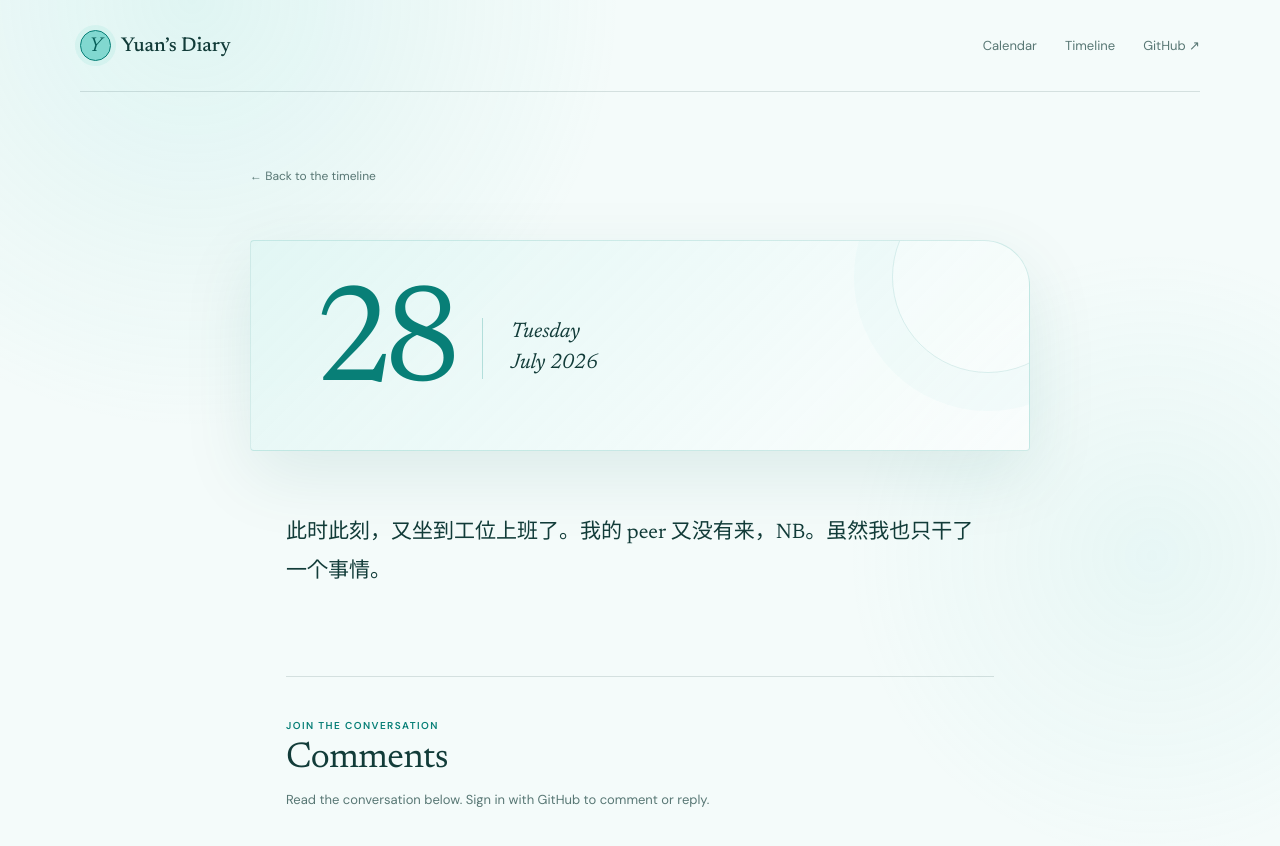
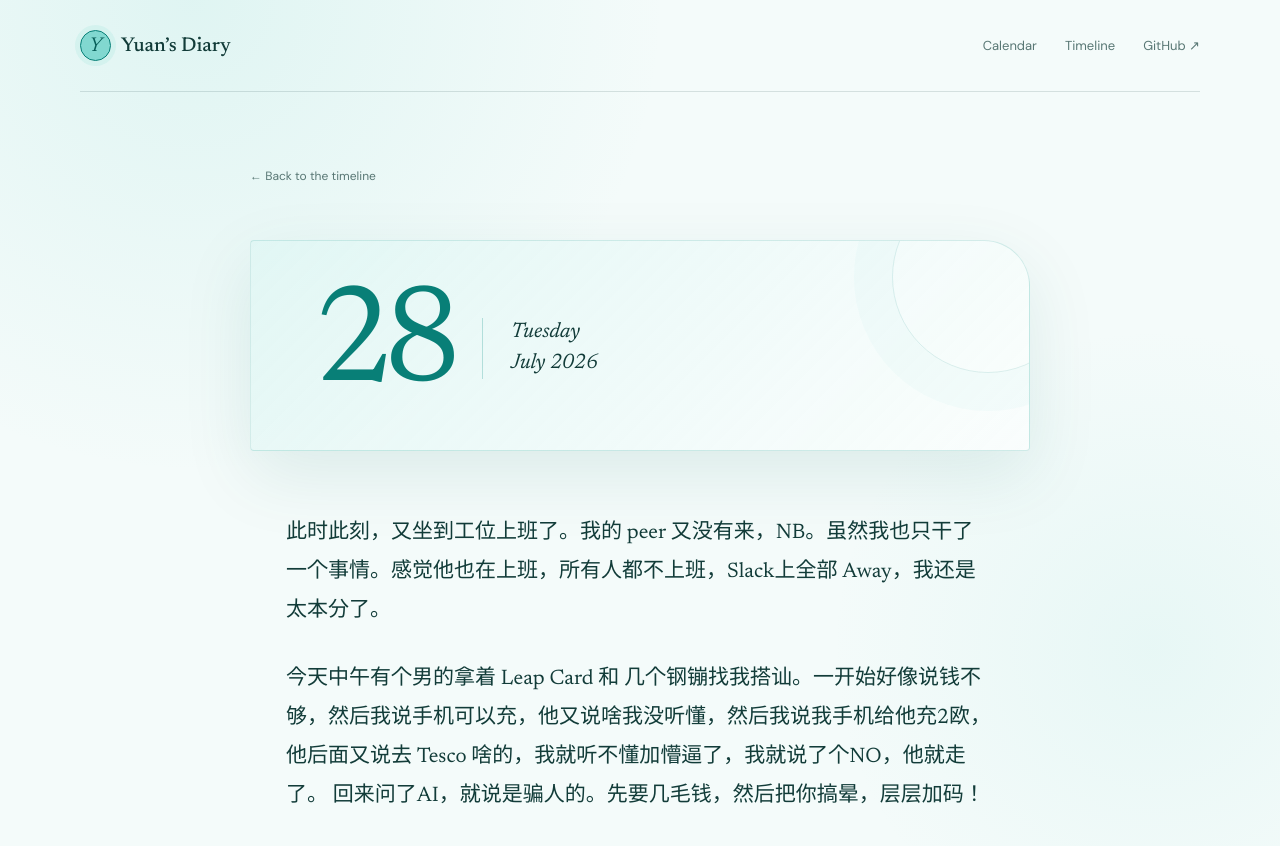
Before and after one commit to faryao/public-diary, a Jekyll site: the page built from _posts/2026-07-28-diary.md, in a window 1280 px wide and 900 px high. Shown: the top 846 px of the window. Built offline with Jekyll 4.4.1, drawn with Linux system fonts in a browser that asks for light colours; comment, search, counter and statistics services are not loaded.

Commit message:
Update 2026-07-28-diary.md

```diff
--- a/_posts/2026-07-28-diary.md
+++ b/_posts/2026-07-28-diary.md
@@ -3,4 +3,7 @@ layout: post
 date: 2026-07-28
 ---
 
-此时此刻，又坐到工位上班了。我的 peer 又没有来，NB。虽然我也只干了一个事情。
+此时此刻，又坐到工位上班了。我的 peer 又没有来，NB。虽然我也只干了一个事情。感觉他也在上班，所有人都不上班，Slack上全部 Away，我还是太本分了。
+
+今天中午有个男的拿着 Leap Card 和 几个钢镚找我搭讪。一开始好像说钱不够，然后我说手机可以充，他又说啥我没听懂，然后我说我手机给他充2欧，他后面又说去 Tesco 啥的，我就听不懂加懵逼了，我就说了个NO，他就走了。
+回来问了AI，就说是骗人的。先要几毛钱，然后把你搞晕，层层加码！
```
